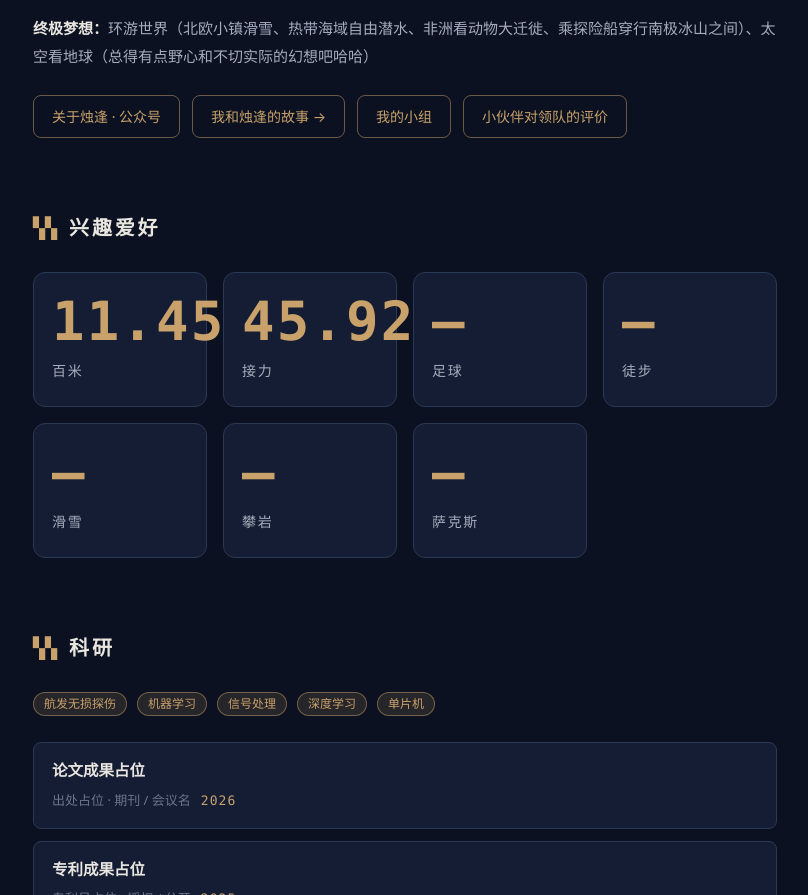
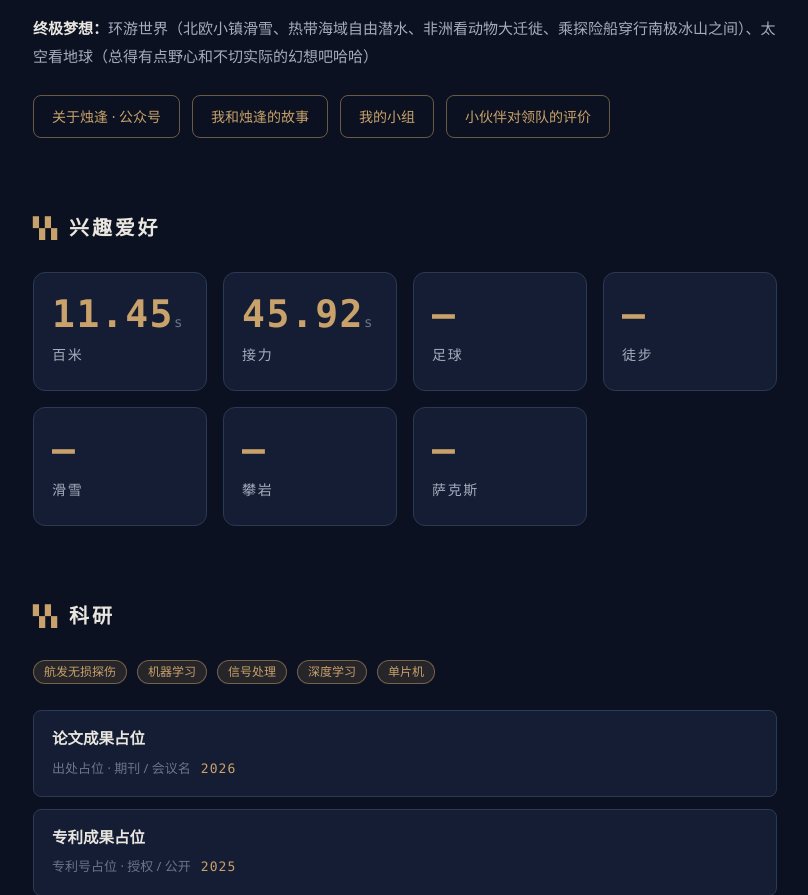
Before and after one commit to HuaihaoDong/HuaihaoDong.github.io, a plain HTML site: page about.html in a window 1280 px wide. Shown: the part 910-1805 px from the top of the page, without its empty margins (379-1187 px from the left). Drawn offline with Linux system fonts and the light colour scheme.

Commit message:
成绩牌字号减小+去箭头

```diff
--- a/about.html
+++ b/about.html
@@ -225,7 +225,7 @@ body::before{
 }
 .record-num{
   font-family:var(--mono);
-  font-size:clamp(38px,6vw,54px);
+  font-size:clamp(26px,4.5vw,38px);
   font-weight:700;
   letter-spacing:0.04em;
   line-height:1;
@@ -433,7 +433,7 @@ body::before{
         <p class="body-text"><strong>终极梦想：</strong>环游世界（北欧小镇滑雪、热带海域自由潜水、非洲看动物大迁徙、乘探险船穿行南极冰山之间）、太空看地球（总得有点野心和不切实际的幻想吧哈哈）</p>
         <div style="margin-top:24px;display:flex;gap:12px;flex-wrap:wrap;">
           <a class="btn" href="https://mp.weixin.qq.com/s/AJHxKP-fLcjrAEAEUIB6xA" target="_blank" rel="noopener">关于烛逢 · 公众号</a>
-          <a class="btn" href="story.html">我和烛逢的故事 →</a>
+          <a class="btn" href="story.html">我和烛逢的故事</a>
           <a class="btn" href="group.html">我的小组</a>
           <a class="btn" href="reviews.html">小伙伴对领队的评价</a>
         </div>
```
